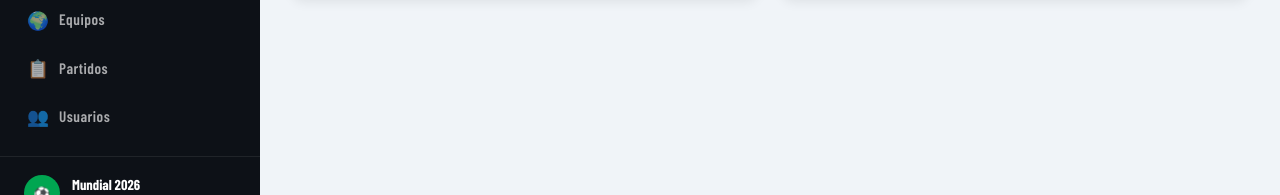
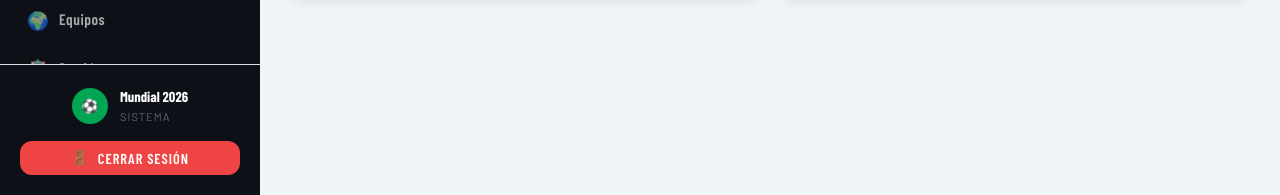
Before and after one commit to EmmaCoder48/goaltrack-2026, a Next.js app: page / in a window 1280 px wide. Shown: the part 605-800 px from the top of the page. Built offline with nearby package versions, Linux system fonts and the light colour scheme; no server answers; the database is empty; a web font is replaced by a local one.

Commit message:
Añadiendo boton de logout

```diff
--- a/src/components/Sidebar.tsx
+++ b/src/components/Sidebar.tsx
@@ -1,6 +1,6 @@
 'use client';
 import Link from 'next/link';
-import { usePathname } from 'next/navigation';
+import { usePathname, useRouter } from 'next/navigation';
 
 const navItems = [
   {
@@ -37,15 +37,32 @@ const navItems = [
 
 export default function Sidebar() {
   const pathname = usePathname();
+  const router = useRouter();
+
+  // función para cerrar sesión
+  const handleLogout = async () => {
+    try {
+      const response = await fetch('/api/auth/logout', {
+        method: 'POST',
+      });
+
+      if (response.ok) {
+        router.push('/login');
+        router.refresh();
+      }
+    } catch (error) {
+      console.error('Error al intentar cerrar sesión:', error);
+    }
+  };
 
   return (
-    <nav className="sidebar">
+    <nav className="sidebar" style={{ display: 'flex', flexDirection: 'column', height: '100%' }}>
       <div className="sidebar-logo">
         <h1>QUINIELA</h1>
         <p>MUNDIAL 2026 ™</p>
       </div>
 
-      <div className="sidebar-nav">
+      <div className="sidebar-nav" style={{ flex: 1, overflowY: 'auto' }}>
         {navItems.map((group) => (
           <div key={group.section}>
             <div className="nav-section">{group.section}</div>
@@ -63,12 +80,37 @@ export default function Sidebar() {
         ))}
       </div>
 
-      <div className="sidebar-user">
-        <div className="user-avatar">⚽</div>
-        <div className="user-info">
-          <div className="user-name">Mundial 2026</div>
-          <div className="user-role">Sistema</div>
+      {/* boton de cerrar seseion */}
+      <div className="sidebar-user" style={{ display: 'flex', flexDirection: 'column', gap: '15px', padding: '20px', borderTop: '1px solid var(--border)' }}>
+        <div style={{ display: 'flex', alignItems: 'center', gap: '12px' }}>
+          <div className="user-avatar">⚽</div>
+          <div className="user-info">
+            <div className="user-name">Mundial 2026</div>
+            <div className="user-role">Sistema</div>
+          </div>
         </div>
+
+        <button
+          onClick={handleLogout}
+          className="btn"
+          style={{
+            width: '100%',
+            backgroundColor: '#ef4444',
+            color: 'white',
+            display: 'flex',
+            justifyContent: 'center',
+            alignItems: 'center',
+            gap: '8px',
+            cursor: 'pointer',
+            padding: '8px',
+            border: 'none',
+            borderRadius: 'var(--radius)',
+            fontSize: '0.9rem',
+            fontWeight: 600
+          }}
+        >
+          <span>🚪</span> Cerrar Sesión
+        </button>
       </div>
     </nav>
   );
```
